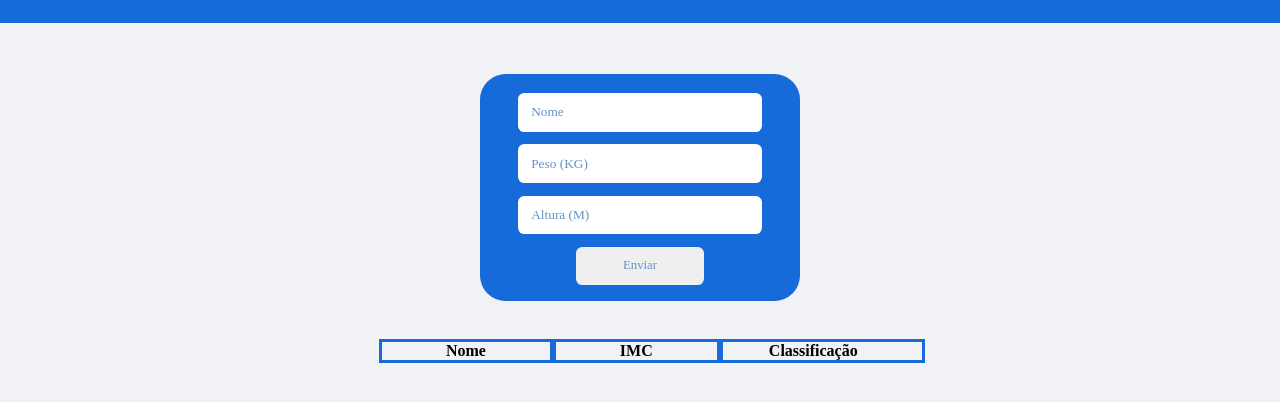
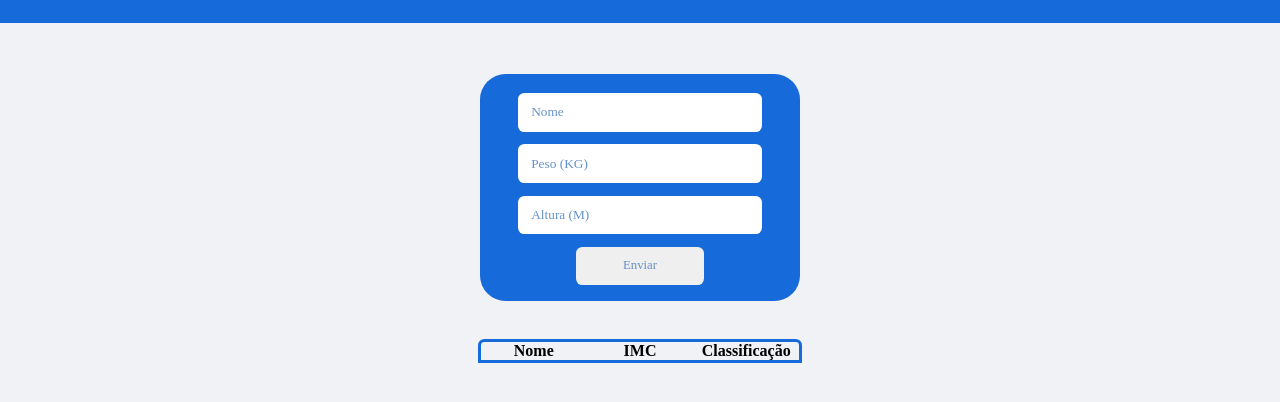
Before and after one commit to WesleyHanauer/Calculadora-de-IMC, a plain HTML site: page Calculadora de IMC/index.html in a window 1280 px wide. Shown: the part 54-456 px from the top of the page. Drawn offline with Linux system fonts and the light colour scheme; files that its build step writes are made by us from their sources; a web font is replaced by a local one.

Commit message:
Update style.css

```diff
--- a/Calculadora de IMC/css/style.css
+++ b/Calculadora de IMC/css/style.css
@@ -18,7 +18,6 @@ body{
   text-align: center;
   height: 100%;
   width: 100%;
-  overflow-y: scroll;
 }
 ::placeholder{
   color: #6592C9;
@@ -65,18 +64,27 @@ input::-webkit-inner-spin-button {
   margin: 0;
 }
 #table{
+  align-items: center;
+  display: block;
+}
+thead{
+  display: flex;
+  align-items: center;
+}
+tbody{
+  display: inline-block;
+  justify-content: center;
+}
+tr, td{
   margin-top: 3vw;
-  margin-left: 29.6vw;
+  border: 3px solid #166ADA;
 }
-#head1{
-  border: 3px solid #166ADA;
-  padding: 0 5vw 0 5vw;
+tr{
+  border-radius: 0.5vw 0.5vw 0 0;
 }
-#head2{
-  border: 3px solid #166ADA;
-  padding: 0 5vw 0 5vw;
+#head1, #head2, #head3{
+  width: 8.3vw;
 }
-#head3{
-  border: 3px solid #166ADA;
-  padding: 0 5vw 0 3.6vw;
+#data1, #data2, #data3{
+  width: 8.1vw;
 }
```
